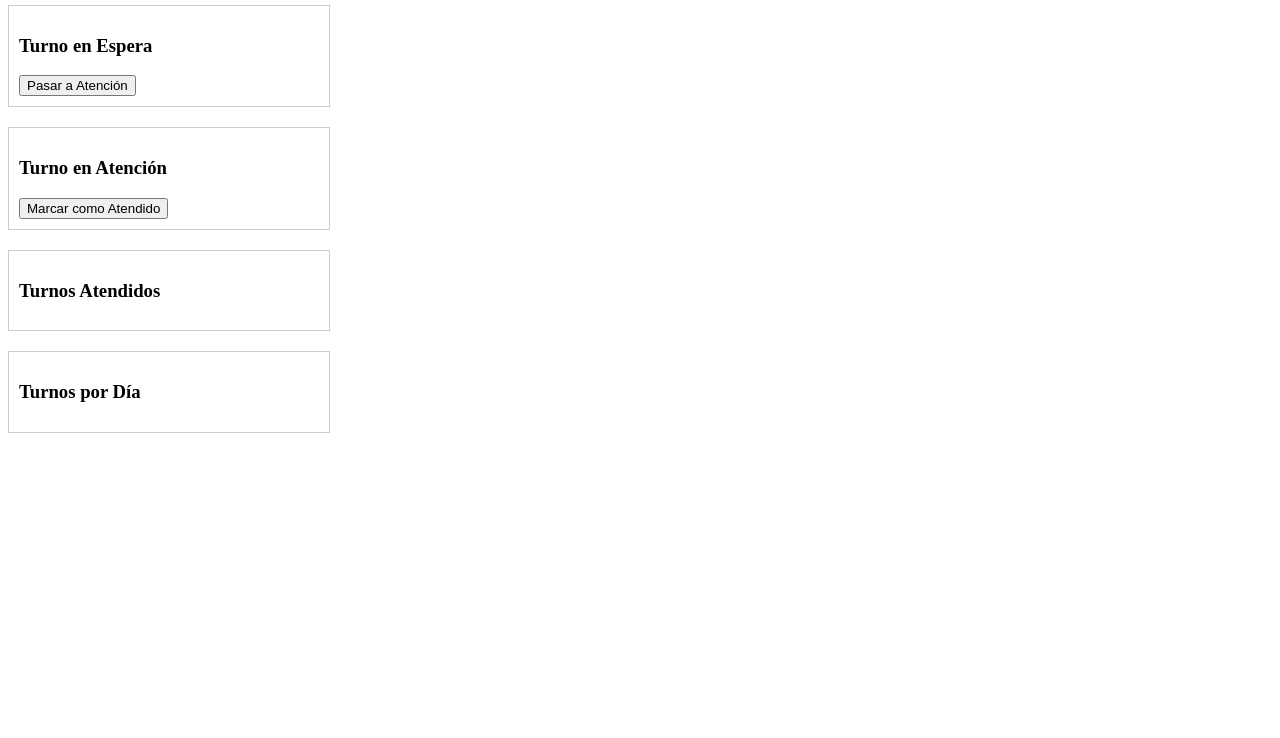
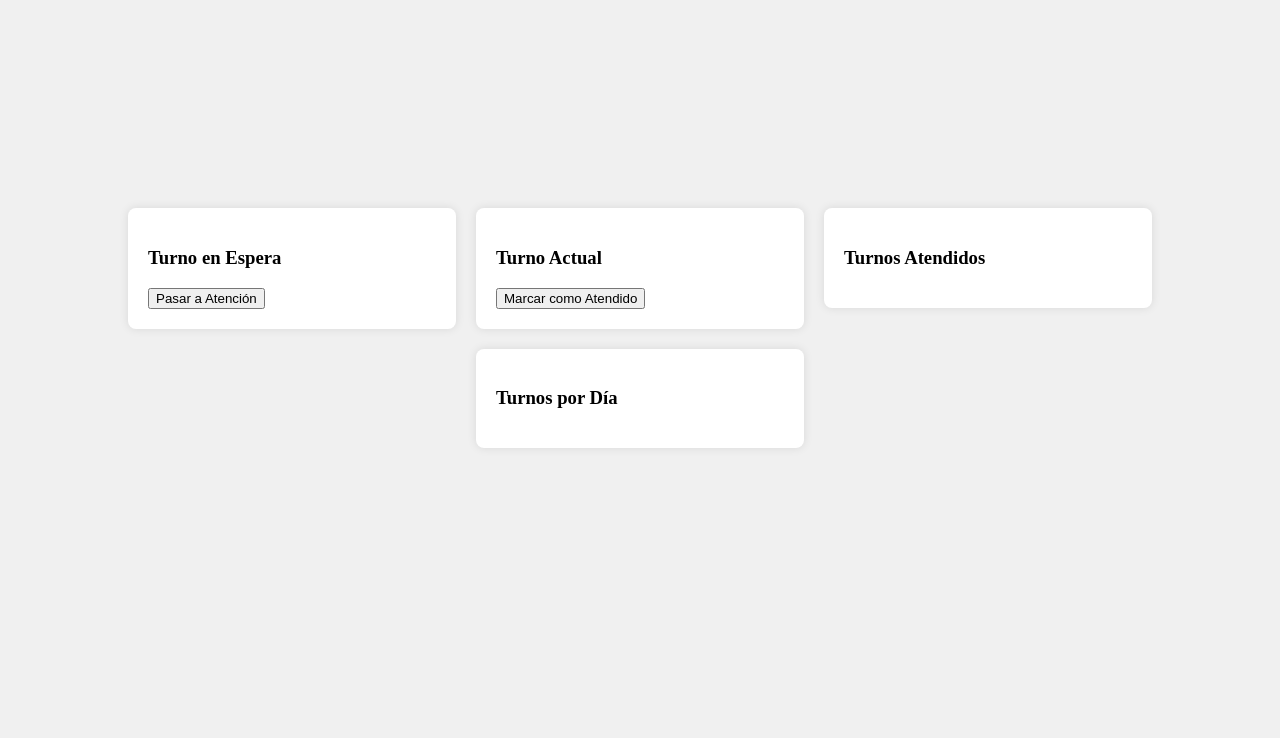
Before and after one commit to TomasRodriguez-dev/Trabajos-Socket, a website: page public/Turnos/turnero/turnero.html in a window 1280 px wide. Shown: the part 62-800 px from the top of the page. Drawn offline with nearby package versions, Linux system fonts and the light colour scheme; no server answers.

Commit message:
- Se añadio maquetado al turnero

```diff
--- a/public/Turnos/turnero/turnero.css
+++ b/public/Turnos/turnero/turnero.css
@@ -1,11 +1,33 @@
-.turnos-container {
-    margin-top: 20px;
-    border: 1px solid #ccc;
-    padding: 10px;
-    width: 300px;
+body {
+    margin: 0;
+    display: flex;
+    justify-content: center;
+    align-items: center;
+    height: 100vh;
+    background-color: #f0f0f0; /* Color de fondo opcional */
 }
-.turno {
-    margin-bottom: 10px;
-    padding: 5px;
-    border-bottom: 1px solid #eee;
+
+.container {
+    display: flex;
+    justify-content: center;
+    align-items: flex-start;
+    width: 80%; /* Ancho del contenedor principal */
 }
+
+.card {
+    background-color: #ffffff; /* Color de fondo de las tarjetas */
+    padding: 20px;
+    margin-bottom: 20px;
+    box-shadow: 0 0 10px rgba(0, 0, 0, 0.1); /* Sombra ligera */
+    border-radius: 8px;
+}
+
+.left-column, .middle-column, .right-column {
+    flex: 1;
+    display: flex;
+    flex-direction: column;
+}
+
+.middle-column {
+    margin: 0 20px; /* Espacio entre columnas */
+}
--- a/public/Turnos/turnero/turnero.html
+++ b/public/Turnos/turnero/turnero.html
@@ -7,28 +7,35 @@
     <link rel="stylesheet" href="/Turnos/turnero/turnero.css">
 </head>
 <body>
-    <h2>Turnero</h2>
 
-    <div class="turnos-container">
+    <div class="container">
+        <div class="left-column">
+            <div class="card turno-en-espera">
                 <h3>Turno en Espera</h3>
                 <div id="turnoEspera"></div>
                 <button id="atenderTurno">Pasar a Atención</button>
             </div>
+        </div>
 
-    <div class="turnos-container">
-        <h3>Turno en Atención</h3>
+        <div class="middle-column">
+            <div class="card turno-en-atencion">
+                <h3>Turno Actual</h3>
                 <div id="turnoAtendiendo"></div>
                 <button id="terminarTurno">Marcar como Atendido</button>
             </div>
 
-    <div class="turnos-container">
+            <div class="card turnos-por-dia">
+                <h3>Turnos por Día</h3>
+                <div id="contadoresPorDia"></div>
+            </div>
+        </div>
+
+        <div class="right-column">
+            <div class="card turno-atendidos">
                 <h3>Turnos Atendidos</h3>
                 <div id="turnosAtendidos"></div>
             </div>
-
-    <div class="turnos-container">
-        <h3>Turnos por Día</h3>
-        <div id="contadoresPorDia"></div>
+        </div>
     </div>
 
     <audio id="notificacionAudio" src="/Turnos/turnero/Siguiente-Turno.dat" preload="auto"></audio>
--- a/public/Turnos/turnero/turnero.js
+++ b/public/Turnos/turnero/turnero.js
@@ -41,7 +41,7 @@ socket.on('turnosAtendidos', (turnos) => {
     // Mostrar todos los turnos atendidos
     turnosAtendidosDiv.innerHTML = '';
     turnos.forEach(turno => {
-        turnosAtendidosDiv.innerHTML += `<div class="turno">${turno.numero}</div>`;
+        turnosAtendidosDiv.innerHTML += `<div class="turno">${turno.numero} - ${turno.puesto}</div>`;
     });
 });
 
```
Lines whose indentation alone changed are shown as unchanged.
